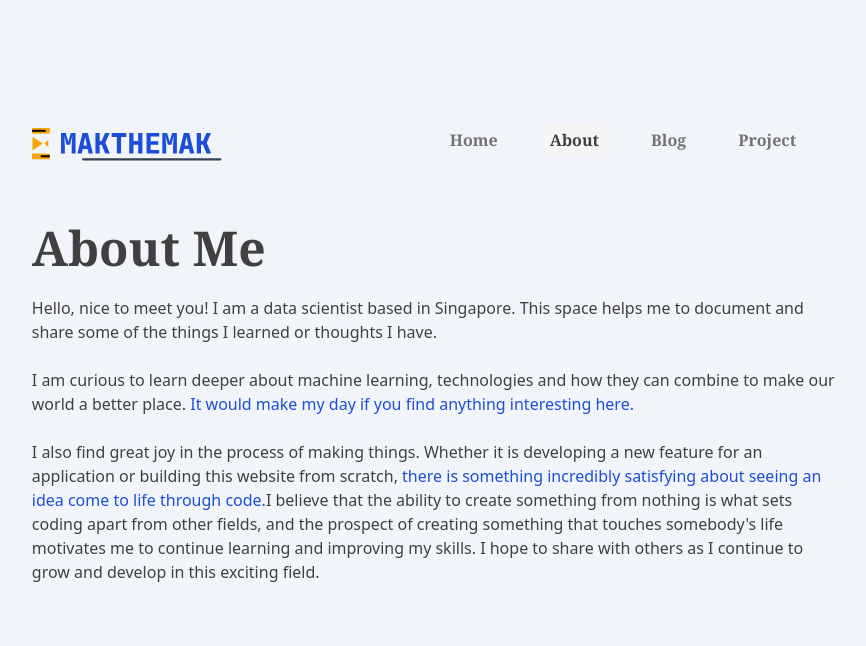
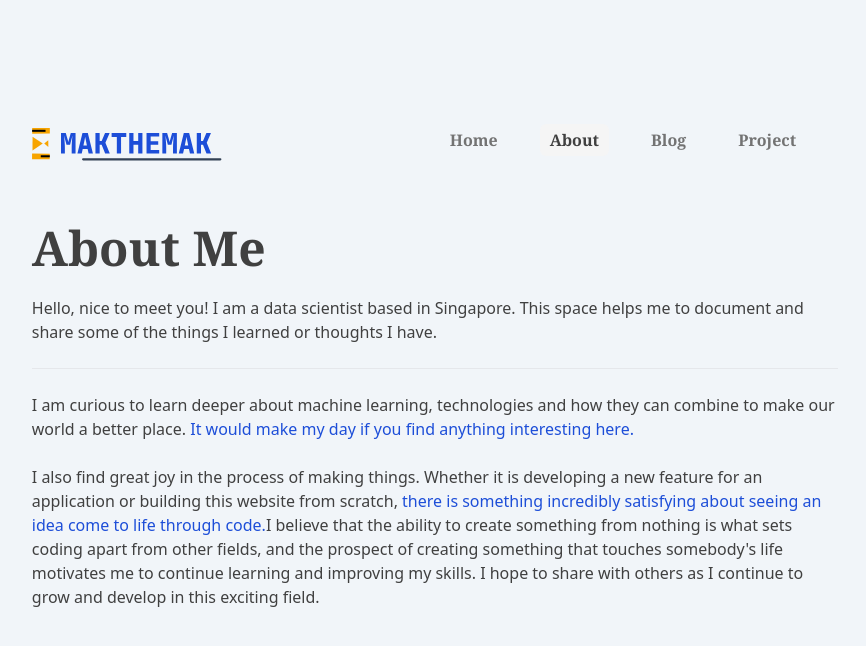
Before and after one commit to immaixq/makthemak, a Next.js app: page /about in a window 1280 px wide. Shown: the top 646 px of the page, without its empty margins (205-1071 px from the left). Built offline with nearby package versions, Linux system fonts and the light colour scheme.

Commit message:
change page layout

```diff
--- a/src/app/about/page.tsx
+++ b/src/app/about/page.tsx
@@ -13,7 +13,8 @@ export default function about() {
                     This space helps me to document and share
                     some of the things I learned or thoughts I have.
                 </p>
-                <p>
+                <hr />
+                <p className="my-6">
                     I am curious to learn deeper about machine learning, technologies and how
                     they can combine to make our world a better place.
                     <span className="dark:text-amber-400 text-blue-700"> It would make my day if you find anything interesting here. </span>
```
